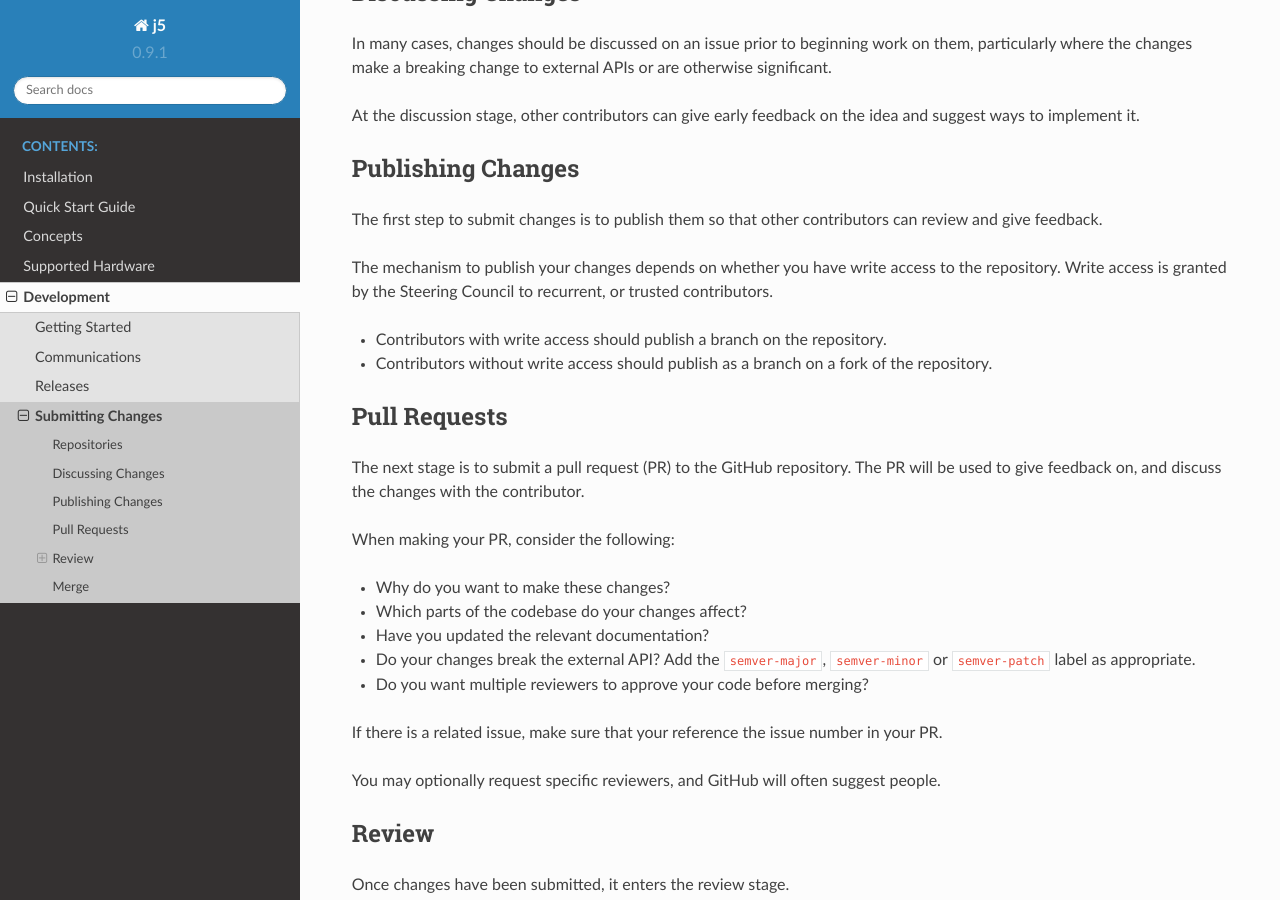
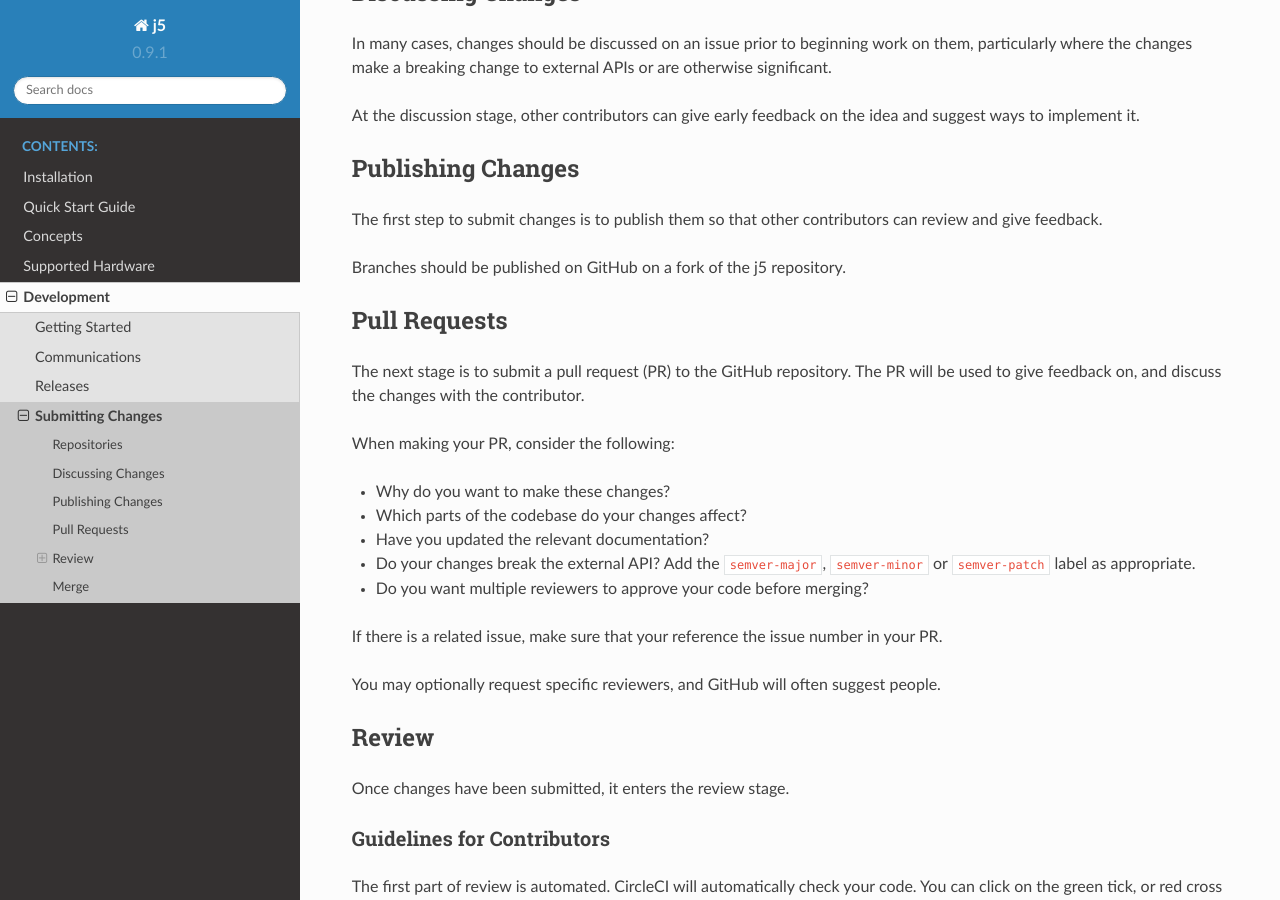
Before and after one commit to srobo/j5, a Sphinx documentation site: the page built from docs/development/submitting-changes.rst, in a window 1280 px wide and 900 px high, scrolled down 408 px. Built offline with Sphinx 7.4.7 and the Read the Docs theme 2.0.0, drawn with Linux system fonts in a browser that asks for light colours; pages that are not in the unit, such as notebooks, are missing from menus.

Commit message:
Everyone should use the less-privileged workflow
Fixes #571

```diff
--- a/docs/development/submitting-changes.rst
+++ b/docs/development/submitting-changes.rst
@@ -27,11 +27,7 @@
 
 The first step to submit changes is to publish them so that other contributors can review and give feedback.
 
-The mechanism to publish your changes depends on whether you have write access to the repository. Write access
-is granted by the Steering Council to recurrent, or trusted contributors.
-
-* Contributors with write access should publish a branch on the repository.
-* Contributors without write access should publish as a branch on a fork of the repository.
+Branches should be published on GitHub on a fork of the j5 repository.
 
 Pull Requests
 -------------
```
